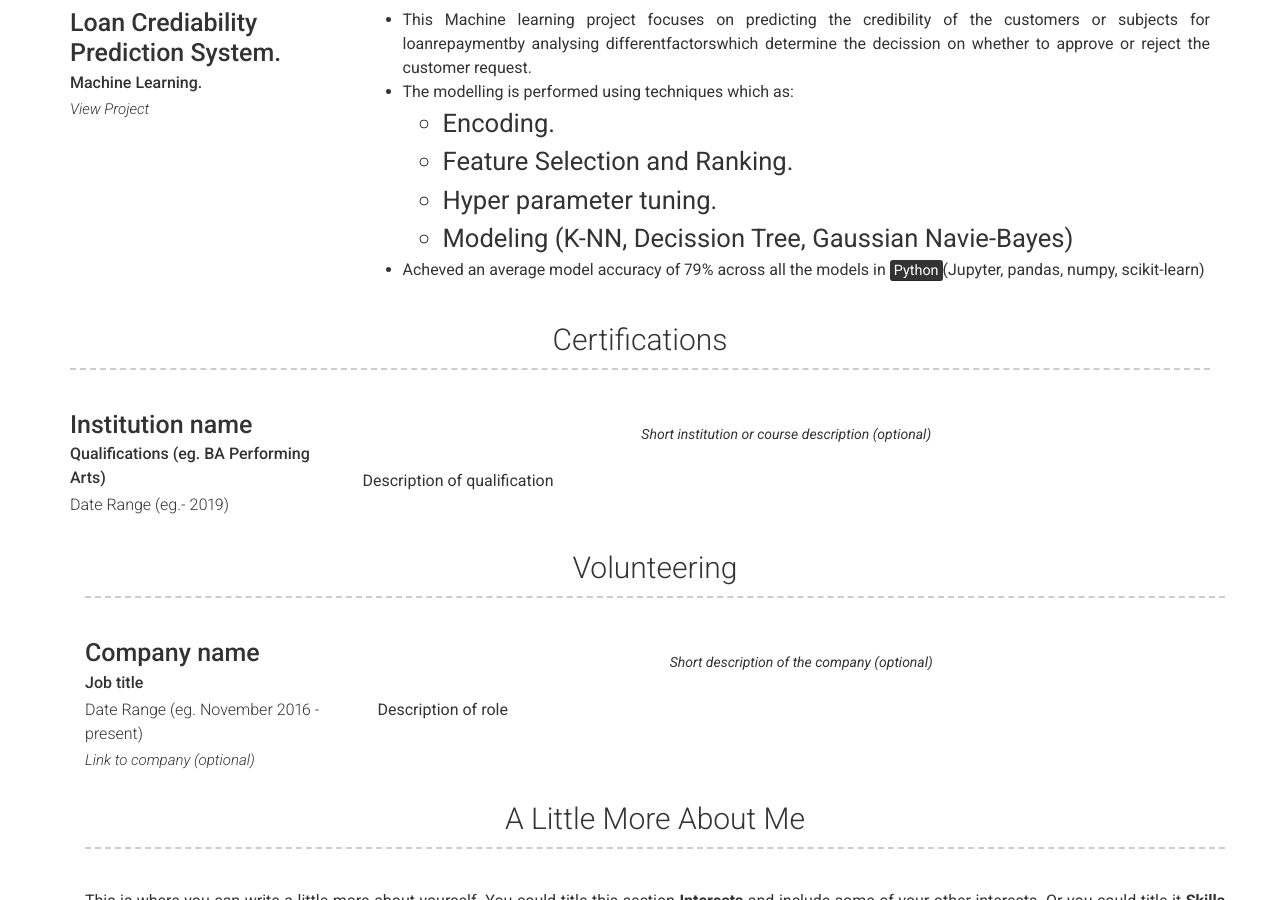
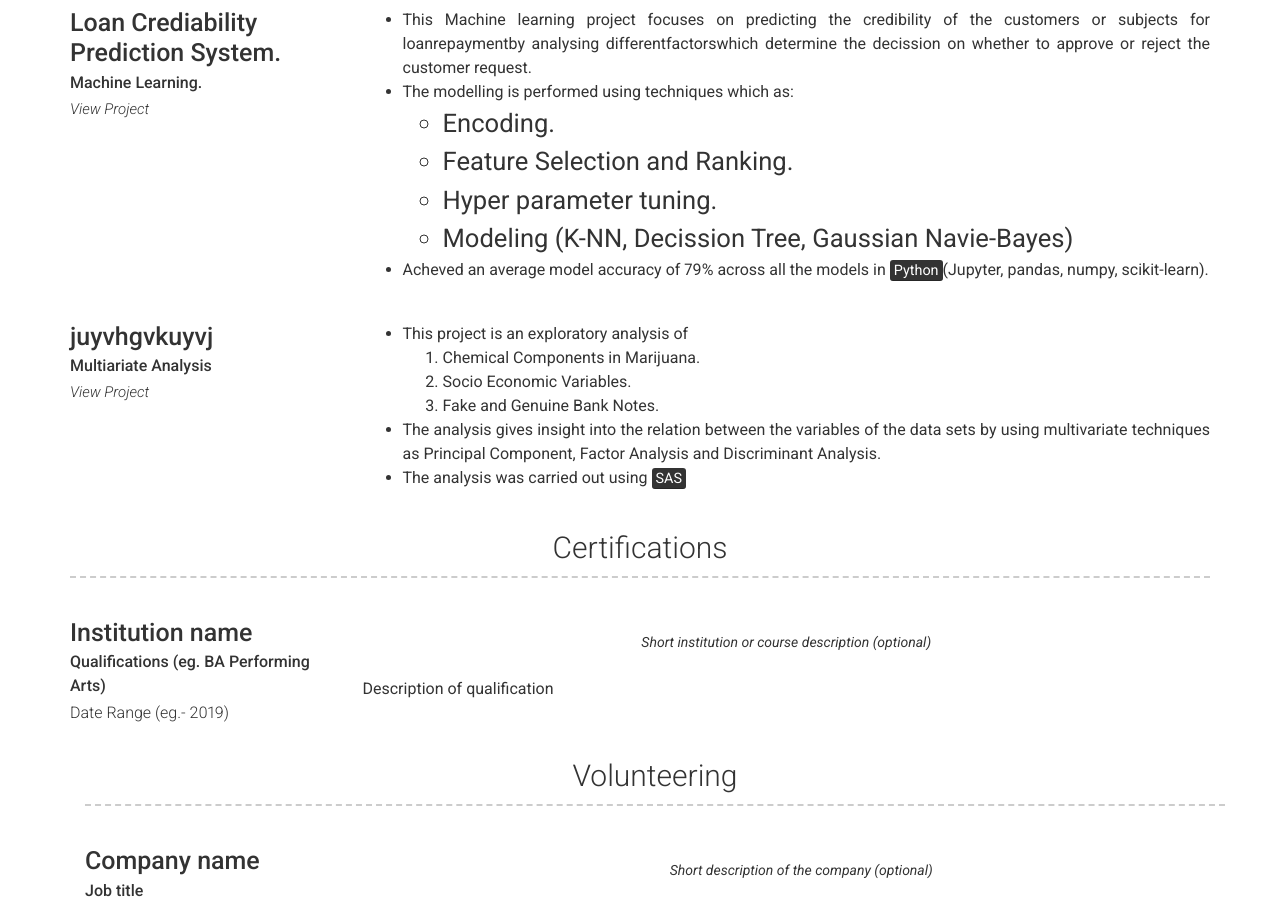
Before and after one commit to Tarun-S-Sarode/Portfolio, a Jekyll site: the page built from index.md, in a window 1280 px wide and 900 px high, scrolled down 1436 px. Built offline with Jekyll 4.4.1, drawn with Linux system fonts in a browser that asks for light colours; nearby versions of some CDN libraries.

Commit message:
Update projects.yml

```diff
--- a/_data/projects.yml
+++ b/_data/projects.yml
@@ -14,4 +14,19 @@
       - Feature Selection and Ranking.
       - Hyper parameter tuning.
       - Modeling (K-NN, Decission Tree, Gaussian Navie-Bayes)
-   - Acheved an average model accuracy of 79% across all the models in <mark>Python</mark>(Jupyter, pandas, numpy, scikit-learn)
+   - Acheved an average model accuracy of 79% across all the models in <mark>Python</mark>(Jupyter, pandas, numpy, scikit-learn).
+
+- layout: left
+  name: juyvhgvkuyvj
+  job_title: Multiariate Analysis
+  link: View Project
+ # github: Github page for project (eg. sproogen/modern-resume-theme)(optional)
+ # quote: >
+ #   Short overview of the project (optional)
+  description: | # this will include new lines to allow paragraphs
+   - This project is an exploratory analysis of
+        1. Chemical Components in Marijuana.
+        2. Socio Economic Variables.
+        3. Fake and Genuine Bank Notes.
+   - The analysis gives insight into the relation between the variables of the data sets by using multivariate techniques as Principal Component, Factor Analysis and Discriminant Analysis.
+   - The analysis was carried out using <mark>SAS</mark>
```
